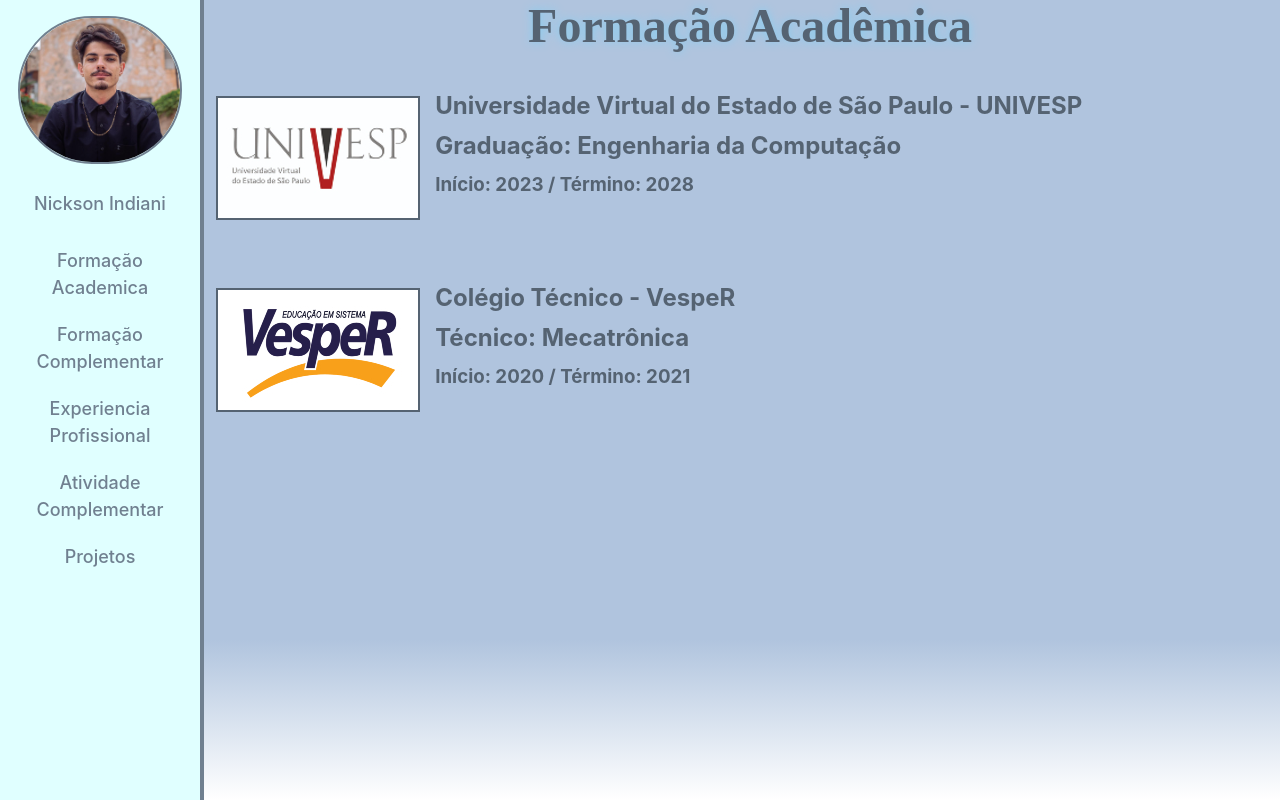
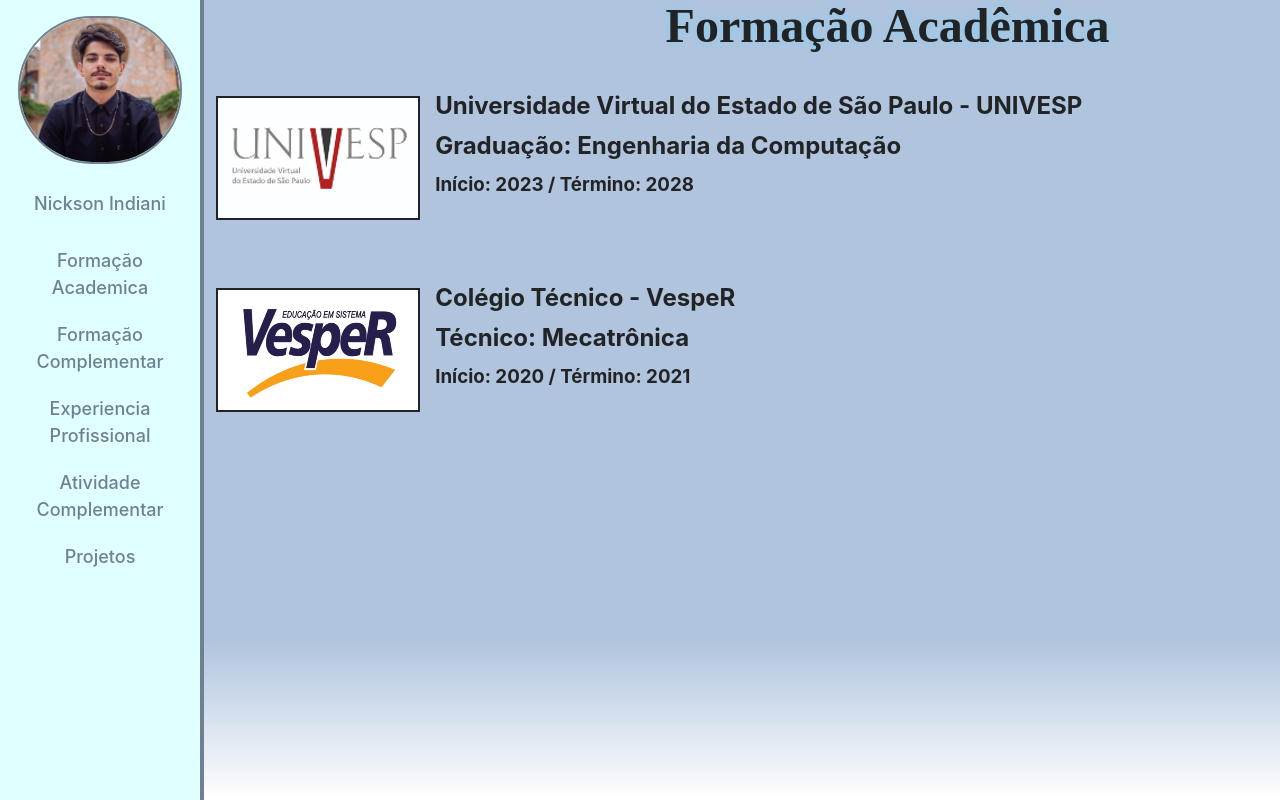
Before and after one commit to NicksonIndiani/Portfolio-Nickson, a React (Vite) app: page / in a window 1280 px wide. Built offline with nearby package versions, Linux system fonts and the light colour scheme.

Commit message:
atualização

```diff
--- a/src/components/Projetos.jsx
+++ b/src/components/Projetos.jsx
@@ -1,8 +1,8 @@
-import './universidade.css';
+import './projetos.css';
 
 const Projetos = () => {
   return (
-    <div className="universidade">
+    <div className="projeto">
       <h1>Projetos</h1>
     </div>
   );
--- a/src/components/atividade-complementar.css
+++ b/src/components/atividade-complementar.css
@@ -8,7 +8,7 @@
 .acomplementar h1 {
   font-family: 'sans-serif, Arial,  Helvetica';
   font-size: 3em;
-  margin: auto;
-  color: #ffffff;
+  margin: 0 0 0 25%;
+  color: #222324;
   animation: glowing 3000ms infinite alternate;
 }
--- a/src/components/atividade-complementar.jsx
+++ b/src/components/atividade-complementar.jsx
@@ -1,8 +1,8 @@
-import './universidade.css';
+import './atividade-complementar.css';
 
 const AtividadeComplementar = () => {
   return (
-    <div className="universidade">
+    <div className="acomplementar">
       <h1>Atividade Complementar</h1>
     </div>
   );
--- a/src/components/experiencia-profissional.css
+++ b/src/components/experiencia-profissional.css
@@ -8,8 +8,8 @@
 .eprofissional h1 {
   font-family: 'sans-serif, Arial,  Helvetica';
   font-size: 3em;
-  margin: auto;
-  color: #56585a;
+  margin: 0 0 0 25%;
+  color: #222324;
   animation: glowing 3000ms infinite alternate;
 }
 
@@ -18,7 +18,7 @@
   position: absolute;
   left: 1.6rem;
   top: 8.3rem;
-  border: 2px solid #556372;
+  border: 2px solid #222324;
 }
 
 .rp img:hover {
@@ -32,7 +32,7 @@
   line-height: 0;
   margin-top: 6rem;
   margin-left: 12rem;
-  color: #556372;
+  color: #222324;
 }
 
 .rp h4 {
@@ -41,7 +41,7 @@
   line-height: 0;
   margin-top: 1.3rem;
   margin-left: 12rem;
-  color: #556372;
+  color: #222324;
 }
 
 .rp p {
@@ -51,7 +51,7 @@
   line-height: 1;
   margin-top: 1rem;
   margin-left: 12rem;
-  color: #556372;
+  color: #222324;
 }
 
 .chmd img {
@@ -59,7 +59,7 @@
   position: absolute;
   left: 35.6rem;
   top: 8.3rem;
-  border: 2px solid #556372;
+  border: 2px solid #222324;
 }
 
 .chmd img:hover {
@@ -73,7 +73,7 @@
   line-height: 0;
   margin-top: -23rem;
   margin-left: 46rem;
-  color: #556372;
+  color: #222324;
 }
 
 .chmd h4 {
@@ -82,7 +82,7 @@
   line-height: 0;
   margin-top: 1.3rem;
   margin-left: 46rem;
-  color: #556372;
+  color: #222324;
 }
 
 .chmd p {
@@ -92,5 +92,5 @@
   line-height: 1;
   margin-top: 1rem;
   margin-left: 46rem;
-  color: #556372;
+  color: #222324;
 }
--- a/src/components/formacao-complementar.css
+++ b/src/components/formacao-complementar.css
@@ -8,8 +8,8 @@
 .fcomplementar h1 {
   font-family: 'sans-serif, Arial,  Helvetica';
   font-size: 3em;
-  margin: auto;
-  color: #56585a;
+  margin: 0 0 0 25%;
+  color: #222324;
   animation: glowing 3000ms infinite alternate;
 }
 
@@ -18,7 +18,7 @@
   position: absolute;
   left: 1.6rem;
   top: 8.3rem;
-  border: 2px solid #556372;
+  border: 2px solid #222324;
 }
 
 .gds img:hover {
@@ -55,7 +55,7 @@
   position: absolute;
   left: 1.6rem;
   top: 17.1rem;
-  border: 2px solid #556372;
+  border: 2px solid #222324;
 }
 
 .crs img:hover {
@@ -93,7 +93,7 @@
   position: absolute;
   left: 37rem;
   top: 17.1rem;
-  border: 2px solid #556372;
+  border: 2px solid #222324;
 }
 
 .enapes img:hover {
@@ -131,7 +131,7 @@
   position: absolute;
   left: 37rem;
   top: 8.1rem;
-  border: 2px solid #556372;
+  border: 2px solid #222324;
 }
 
 .enapbd img:hover {
@@ -170,5 +170,5 @@
 .crs,
 .enapbd,
 .enapes {
-  color: #556372;
+  color: #222324;
 }
--- a/src/components/nickson-indiani.css
+++ b/src/components/nickson-indiani.css
@@ -1,4 +1,5 @@
 .nickson {
+  margin: auto;
   position: absolute;
   width: 1100px;
   top: 0;
@@ -8,16 +9,16 @@
 .nickson h1 {
   font-family: 'sans-serif, Arial,  Helvetica';
   font-size: 3em;
-  margin: auto;
-  color: #556372;
+  margin: 0 0 0 25%;
+  color: #222324;
   animation: glowing 3000ms infinite alternate;
 }
 
 .nickson p {
   font-family: 'sans-serif, Arial,  Helvetica';
-  text-align: left;
-  color: #56585a;
-  margin: auto;
+  text-align: center;
+  color: #222324;
+  margin: 0 0 0 25%;
   margin-top: 3rem;
   font-size: 1.2rem;
   max-width: 900px;
--- a/src/components/nickson-indiani.jsx
+++ b/src/components/nickson-indiani.jsx
@@ -6,6 +6,7 @@ const NicksonIndiani = () => {
       <h1>Sobre</h1>
       <p>
         Olá,
+        <br />
         <br />
         Meu nome é Nickson, tenho 24 anos e estou empolgado em compartilhar um
         pouco sobre mim com vocês. Sou um indivíduo apaixonado e dedicado e uma
@@ -36,6 +37,7 @@ const NicksonIndiani = () => {
         <br />
         Atenciosamente,
         <br />
+        <br />
         Nickson Indiani.
       </p>
     </div>
--- a/src/components/projetos.css
+++ b/src/components/projetos.css
@@ -1,60 +1,14 @@
-.universidade {
+.projeto {
   position: absolute;
   width: 1100px;
   top: 0;
   left: 12.5rem;
 }
 
-.lgunivesp {
-  position: absolute;
-  left: 1rem;
-  top: 6rem;
-  width: 200px;
-  border: 2px solid black;
-}
-
-.lgvesper {
-  position: absolute;
-  left: 1rem;
-  top: 18rem;
-  width: 200px;
-  border: 2px solid black;
-}
-
-.universidade h1 {
+.projeto h1 {
   font-family: 'sans-serif, Arial,  Helvetica';
   font-size: 3em;
-  margin: auto;
-  color: #ffffff;
+  margin: 0 0 0 25%;
+  color: #222324;
   animation: glowing 3000ms infinite alternate;
 }
-
-.univesp {
-  position: absolute;
-  top: 5.4rem;
-  left: 14.7rem;
-  display: flex;
-  flex-direction: column;
-  line-height: 0;
-  text-align: left;
-  color: #ffffff;
-}
-
-.vesper {
-  position: absolute;
-  top: 17.4rem;
-  left: 14.7rem;
-  display: flex;
-  flex-direction: column;
-  line-height: 0;
-  text-align: left;
-  color: #ffffff;
-}
-
-.lgunivesp:hover {
-  transform: scale(1.1);
-}
-
-.lgvesper:hover {
-  transform: scale(1.1);
-}
--- a/src/components/universidade.css
+++ b/src/components/universidade.css
@@ -10,7 +10,7 @@
   left: 1rem;
   top: 6rem;
   width: 200px;
-  border: 2px solid #556372;
+  border: 2px solid #222324;
 }
 
 .lgvesper {
@@ -18,14 +18,14 @@
   left: 1rem;
   top: 18rem;
   width: 200px;
-  border: 2px solid #556372;
+  border: 2px solid #222324;
 }
 
 .universidade h1 {
   font-family: 'sans-serif, Arial,  Helvetica';
   font-size: 3em;
-  margin: auto;
-  color: #556372;
+  margin: 0 0 0 25%;
+  color: #222324  ;
   animation: glowing 3000ms infinite alternate;
 }
 
@@ -37,7 +37,7 @@
   flex-direction: column;
   line-height: 0;
   text-align: left;
-  color: #556372;
+  color: #222324;
 }
 
 .vesper {
@@ -48,7 +48,7 @@
   flex-direction: column;
   line-height: 0;
   text-align: left;
-  color: #556372;
+  color: #222324;
 }
 
 .lgunivesp:hover {
```
